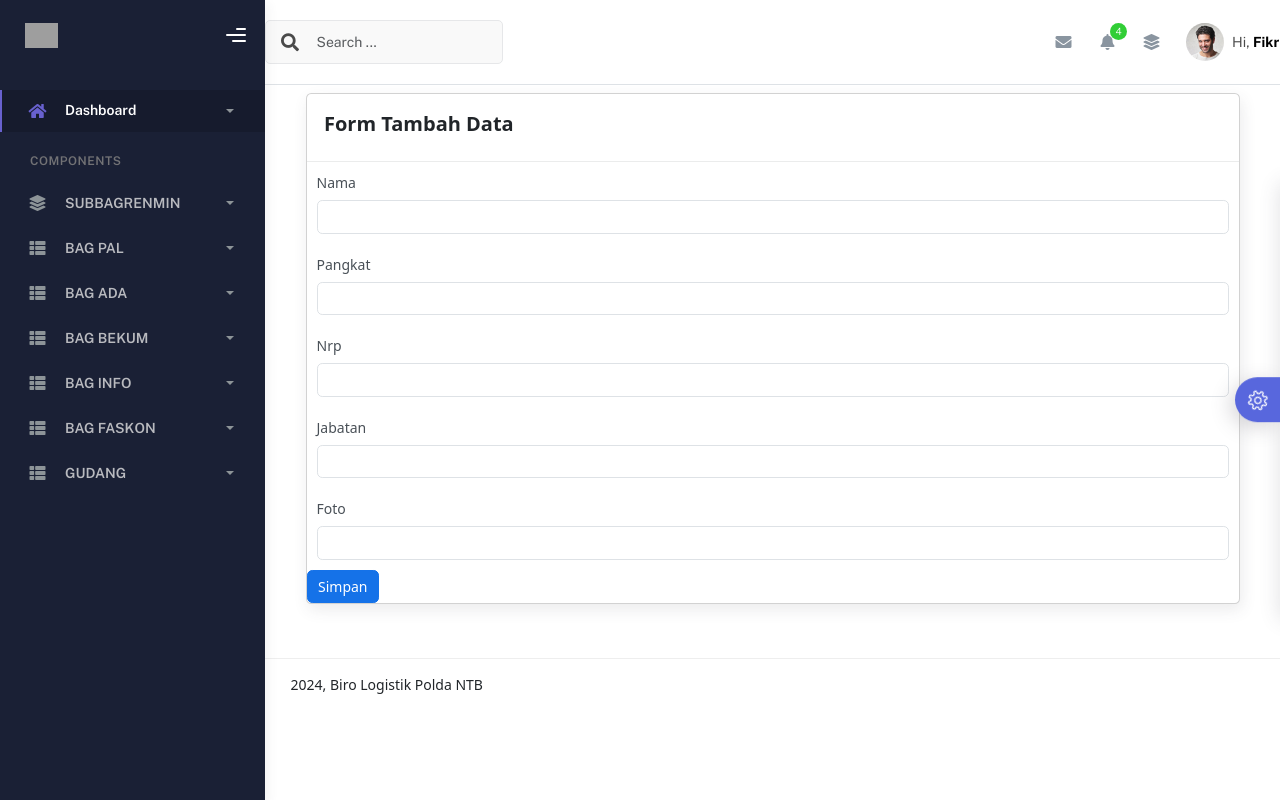
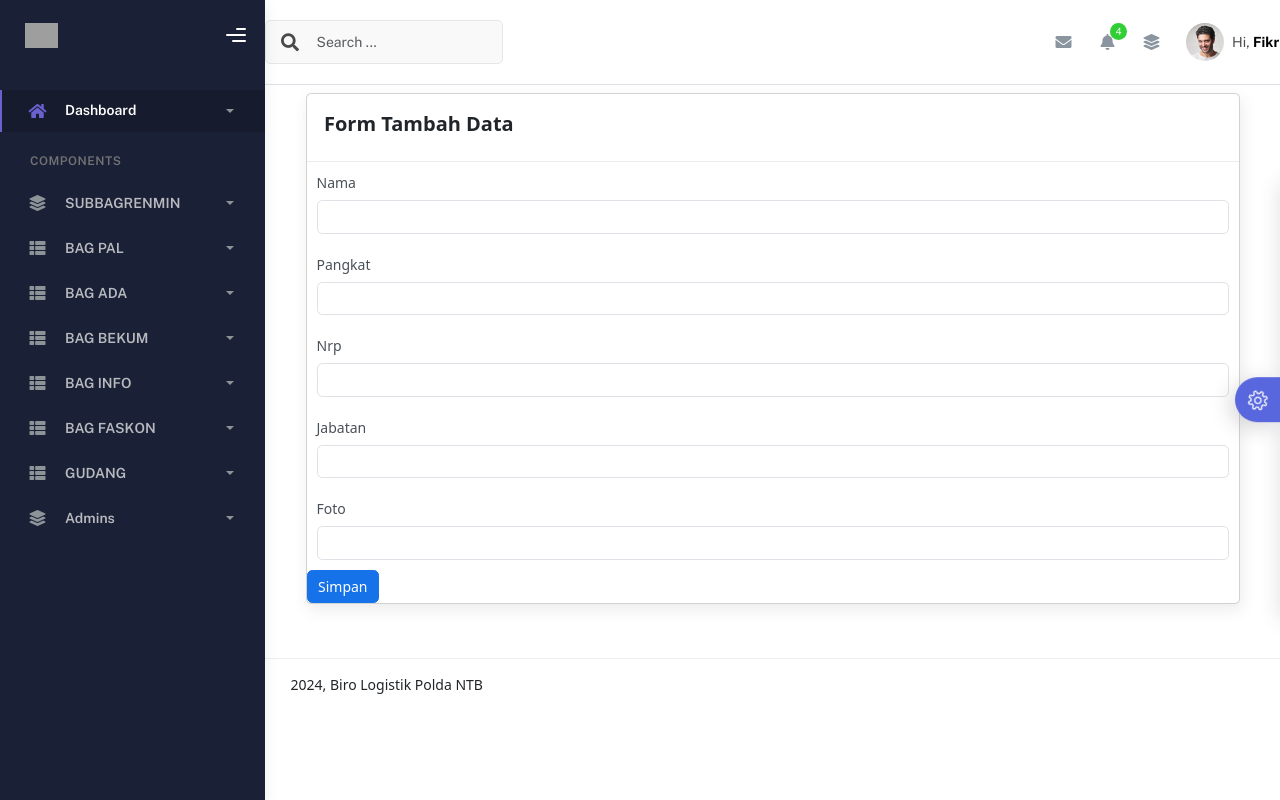
Before and after one commit to silvesternh/project-dasan-baru, a CodeIgniter 4 app: template logistik/app/Views/anggota/edit.php in a window 1280 px wide. Run offline with PHP 8.4 and a stand-in for CodeIgniter, Linux system fonts and the light colour scheme; the template is opened without the code that fills it, so the values that code supplies are empty; some libraries are stand-ins or nearby versions; grey boxes are pictures that could not be loaded.

Commit message:
edit index

```diff
--- a/logistik/app/Views/layout/index.php
+++ b/logistik/app/Views/layout/index.php
@@ -224,7 +224,22 @@
                 </ul>
               </div>
             </li>
-
+            <li class="nav-item">
+              <a data-bs-toggle="collapse" href="#base">
+                <i class="fas fa-layer-group"></i>
+                <p>Admins</p>
+                <span class="caret"></span>
+              </a>
+              <div class="collapse" id="base">
+                <ul class="nav nav-collapse">
+                  <li>
+                    <a href="<?= base_url(); ?>/admins/">
+                      <span class="sub-item">Data Admins</span>
+                    </a>
+                  </li>
+                </ul>
+              </div>
+            </li>
           </ul>
         </div>
       </div>
```
